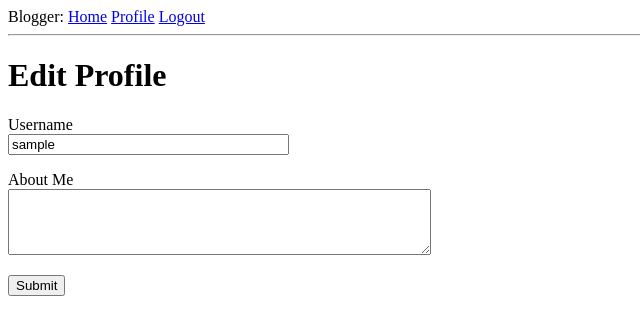
After one commit to habdin/flask-blogger, a Flask app: page /edit_profile in a window 1280 px wide. The commit adds this page. Shown: the top 335 px of the page, without its empty margins (0-640 px from the left). Run offline with Flask 2, Linux system fonts and the light colour scheme; the visitor is signed in with stand-in values (Sample User, id 1); data comes from the database, SQL or seed files in the repository.

Commit message:
Profiles implemented with MVT

```diff
--- a/blog/forms.py
+++ b/blog/forms.py
@@ -4,7 +4,13 @@
 """Defines classes and fields for various forms in the Blogger App."""
 
 from flask_wtf import FlaskForm
-from wtforms import StringField, PasswordField, BooleanField, SubmitField
+from wtforms import (
+    StringField,
+    PasswordField,
+    BooleanField,
+    SubmitField,
+    TextAreaField,
+    )
 from wtforms.validators import (
     DataRequired,
     Length,
@@ -47,3 +53,11 @@ class RegistrationForm(FlaskForm):
         user = User.query.filter_by(email=email.data).first()
         if user is not None:
             raise ValidationError('Please choose another email address')
+
+
+class EditUserProfileForm(FlaskForm):
+    """Class that defines fields and methods for edit profiles of registered
+    users."""
+    username = StringField('Username', validators=[DataRequired()])
+    about_me = TextAreaField('About Me', validators=[Length(min=0, max=140)])
+    submit = SubmitField('Submit')
--- a/blog/models.py
+++ b/blog/models.py
@@ -9,6 +9,7 @@ from flask_login import UserMixin
 from werkzeug.security import generate_password_hash, check_password_hash
 from datetime import datetime
 from blog import db, login
+from hashlib import md5
 
 
 @login.user_loader
@@ -24,6 +25,8 @@ class User(UserMixin, db.Model):
     first_name = db.Column(db.String(64))
     last_name = db.Column(db.String(64))
     password_hash = db.Column(db.String(128))
+    about_me = db.Column(db.String(140))
+    last_seen = db.Column(db.DateTime, default=datetime.utcnow)
     posts = db.relationship('Post', backref="author", lazy="dynamic")
 
     def __repr__(self):
@@ -41,6 +44,14 @@ class User(UserMixin, db.Model):
         table."""
         return check_password_hash(self.password_hash, password)
 
+    def avatar(self, size):
+        """Grab the user avatar from gravtar web service. The size of the grabbed
+        avatar depends on the size which is passed as argument to the avatar
+        function"""
+        digest = md5(self.email.lower().encode('utf-8')).hexdigest()
+        return 'https://www.gravatar.com/avatar/{}?d=identicon&s={}'.format(
+                digest, size)
+
 
 class Post(db.Model):
     """Defines the various fields and methods for the Post database table"""
--- a/blog/routes.py
+++ b/blog/routes.py
@@ -6,8 +6,9 @@
 from flask import render_template, redirect, flash, url_for, request
 from flask_login import login_user, current_user, logout_user, login_required
 from werkzeug.urls import url_parse
+from datetime import datetime
 from blog import app, db
-from blog.forms import LoginForm, RegistrationForm
+from blog.forms import LoginForm, RegistrationForm, EditUserProfileForm
 from blog.models import User
 
 
@@ -71,3 +72,40 @@ def register():
         flash('Congratulations, you are now a registered user')
         return redirect(url_for('login'))
     return render_template('register.html', title='Register', form=form)
+
+
+@app.route('/user/<username>')
+def user(username):
+    """User Profile view function"""
+    user = User.query.filter_by(username=username).first_or_404()
+    posts = [
+        {'author': user, 'body': 'Test post #1'},
+        {'author': user, 'body': 'Test post #2'}
+    ]
+    return render_template('user.html', user=user, posts=posts)
+
+
+@app.before_request
+def before_request():
+    """Record the time of any request done by an authenticated user and
+    stores it to the 'last_seen' field in the User model"""
+    if current_user.is_authenticated:
+        current_user.last_seen = datetime.utcnow()
+        db.session.commit()
+
+
+@app.route('/edit_profile', methods=['GET', 'POST'])
+def edit_profile():
+    """View function for Profile Editor Page"""
+    form = EditUserProfileForm()
+    if form.validate_on_submit():
+        current_user.username = form.username.data
+        current_user.about_me = form.about_me.data
+        db.session.commit()
+        flash('Your changes have been saved')
+        return redirect(url_for('edit_profile'))
+    elif request.method == 'GET':
+        form.username.data = current_user.username
+        form.about_me.data = current_user.about_me
+    return render_template('edit_profile.html', title='Edit Profile',
+                           form=form)
--- /dev/null
+++ b/blog/templates/_post.html
@@ -0,0 +1,6 @@
+<table>
+  <tr valign="top">
+    <td><img src="{{ post.author.avatar(36) }}" alt="user_avatar"></td>
+    <td>{{ post.author.username }} says: <br> {{ post.body }}</td>
+  </tr>
+</table>
--- a/blog/templates/base.html
+++ b/blog/templates/base.html
@@ -17,6 +17,7 @@
       <a href="{{ url_for('login') }}">Login</a>
       <a href="{{ url_for('register') }}">Register</a>
       {% else %}
+      <a href="{{ url_for('user', username=current_user.username) }}">Profile</a>
       <a href="{{ url_for('logout') }}">Logout</a>
       {% endif %}
     </div>
--- /dev/null
+++ b/blog/templates/edit_profile.html
@@ -0,0 +1,24 @@
+{% extends 'base.html' %}
+
+{% block content %}
+
+  <h1>Edit Profile</h1>
+  <form action="" method="post">
+    {{ form.hidden_tag() }}
+    <p>
+      {{ form.username.label }} <br>
+      {{ form.username(size=32) }} <br>
+      {% for errors in form.username.errors %}
+      <span style="color: red;">[{{ error }}]</span>
+      {% endfor %}
+    </p>
+    <p>
+      {{ form.about_me.label }} <br>
+      {{ form.about_me(cols=50, rows=4) }} <br>
+      {% for errors in form.about_me.errors %}
+      <span style="color: red;">[{{ error }}]</span>
+      {% endfor %}
+    </p>
+    <p>{{ form.submit() }}</p>
+  </form>
+{% endblock content %}
```
Also changed, not shown: blog/templates/user.html (added, +23 -0 lines), migrations/versions/a36927008c51_profile_field_changes_in_user_model.py (added, +30 -0 lines).
